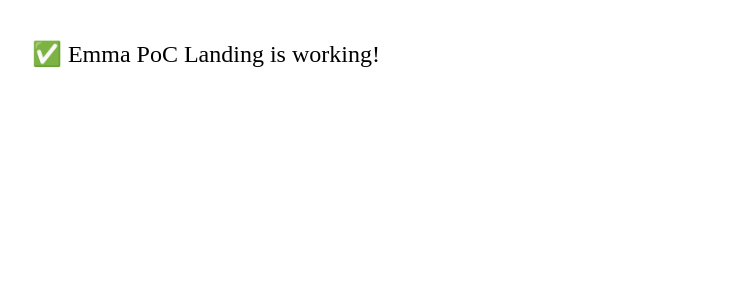
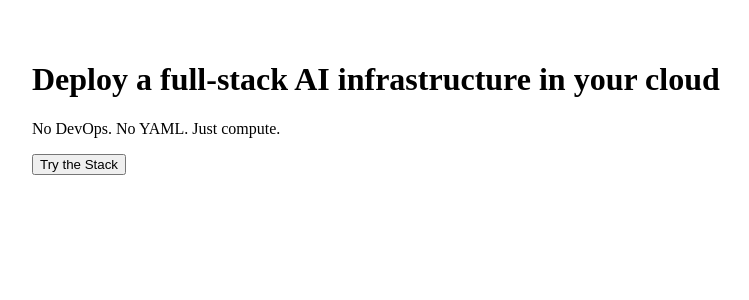
Before and after one commit to Commastory/landing, a Next.js app: page / in a window 1280 px wide. Shown: the top 300 px of the page, without its empty margins (8-757 px from the left). Built offline with nearby package versions, Linux system fonts and the light colour scheme.

Commit message:
Update index.js

```diff
--- a/pages/index.js
+++ b/pages/index.js
@@ -1,7 +1,6 @@
+// pages/index.js
+import PocLanding from "./poc-ai";
+
 export default function Home() {
-  return (
-    <div style={{ padding: "2rem", fontSize: "1.5rem" }}>
-      ✅ Emma PoC Landing is working!
-    </div>
-  );
+  return <PocLanding />;
 }
```
